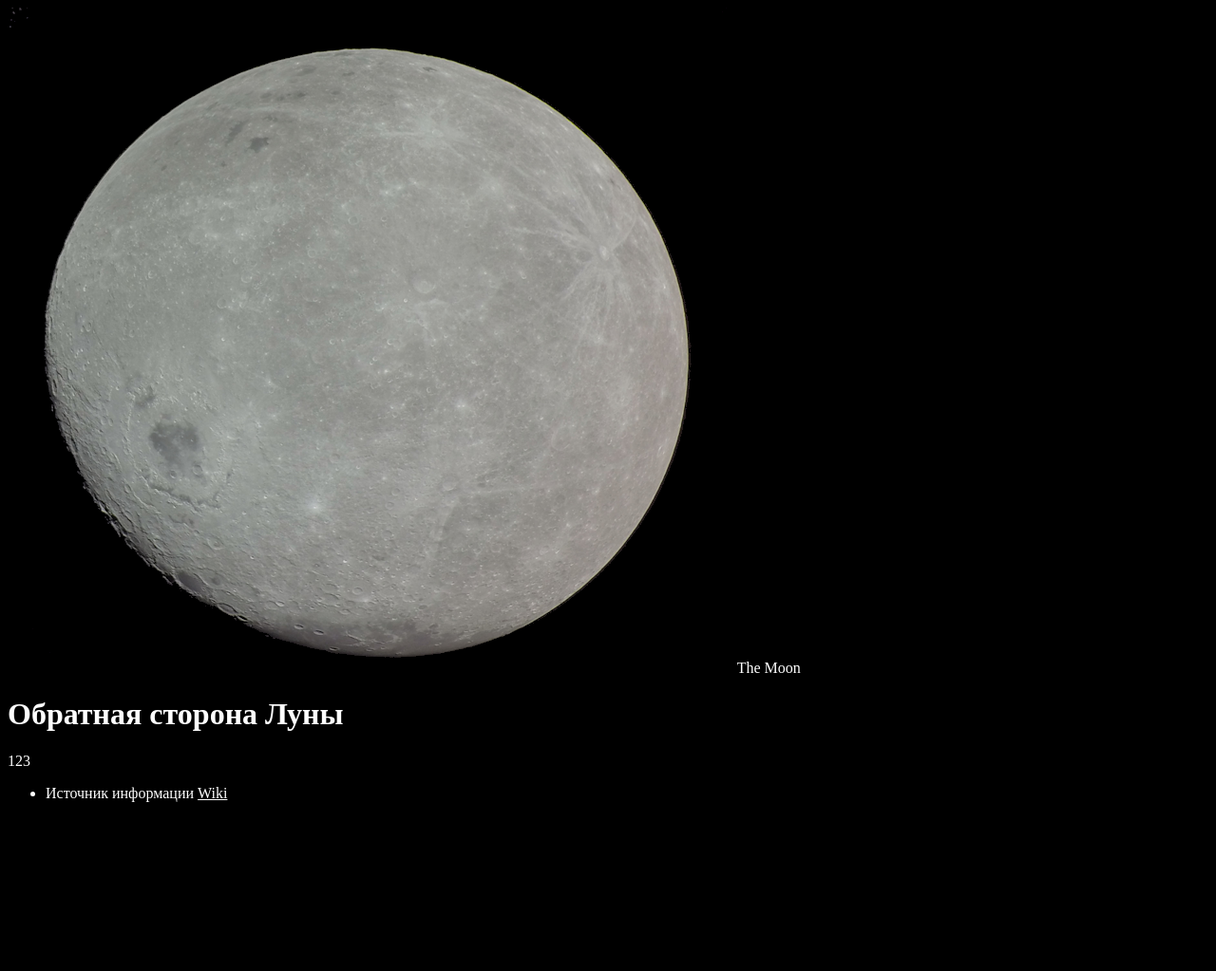
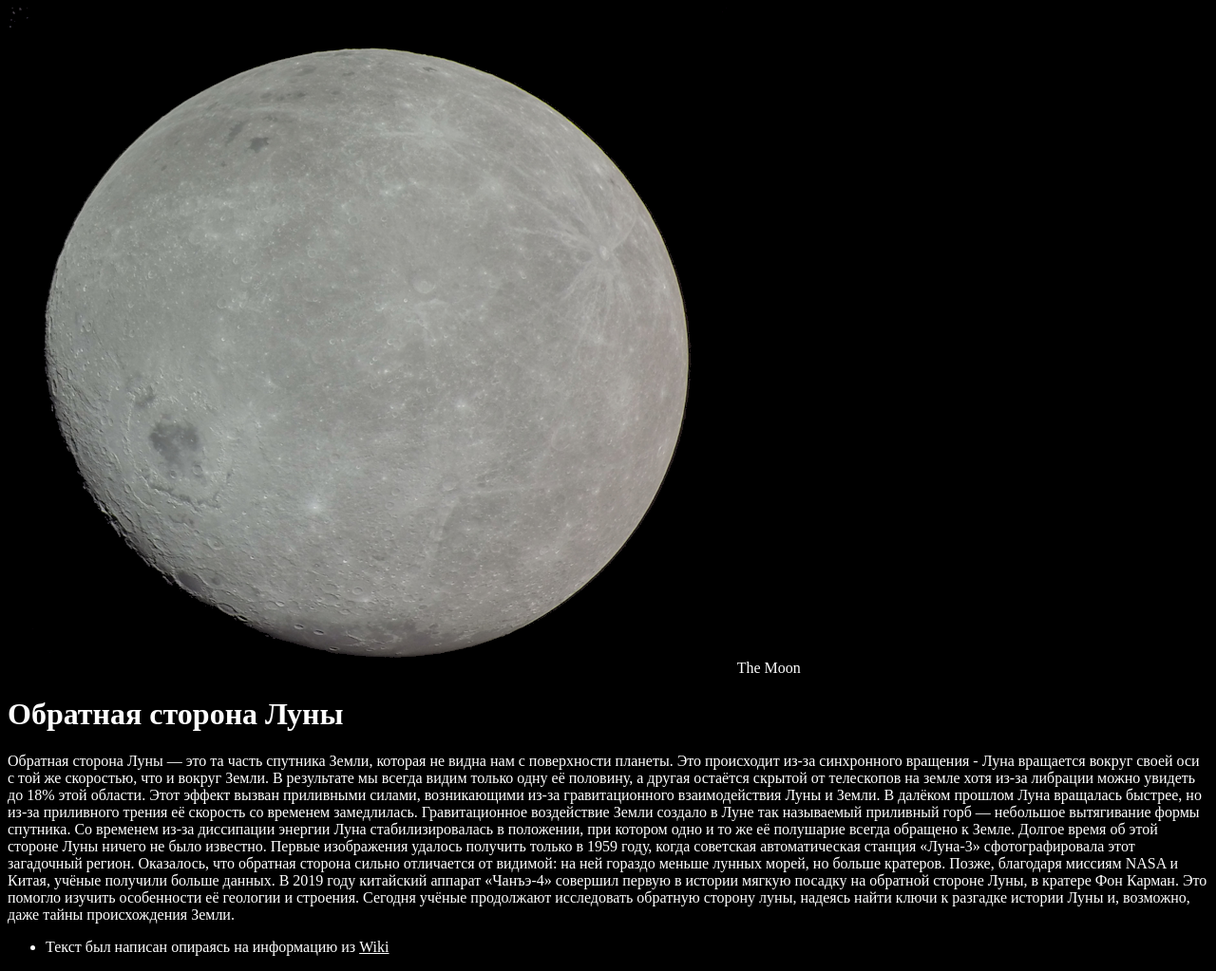
Before and after one commit to hadtype/hadtype.github.io, a plain HTML site: page index.html in a window 1280 px wide. Shown: the whole page at 95% size. Before the commit the page ends 861 px from the top, so only its background shows below. Drawn offline with Linux system fonts and the light colour scheme.

Commit message:
Tue, Mar 11, 2025, 6:23 PM +07:00

```diff
--- a/index.html
+++ b/index.html
@@ -11,9 +11,13 @@
         <img src="Far_side_of_the_Moon SMALLER1.png">
         <a hrf= "tspu.hmtl">The Moon</a><!--The text next to the picture -->
           <h1>Обратная сторона Луны</h1> <!--Name of the text -->
-        <p>123</p><!--Main text -->
+        <p>Обратная сторона Луны — это та часть спутника Земли, которая не видна нам с поверхности планеты. Это происходит из-за синхронного вращения - Луна вращается вокруг своей оси с той же скоростью, что и вокруг Земли. В результате мы всегда видим только одну её половину, а другая остаётся скрытой от телескопов на земле хотя из-за либрации можно увидеть до 18% этой области.
+Этот эффект вызван приливными силами, возникающими из-за гравитационного взаимодействия Луны и Земли. В далёком прошлом Луна вращалась быстрее, но из-за приливного трения её скорость со временем замедлилась. Гравитационное воздействие Земли создало в Луне так называемый приливный горб — небольшое вытягивание формы спутника. Со временем из-за диссипации энергии Луна стабилизировалась в положении, при котором одно и то же её полушарие всегда обращено к Земле.
+Долгое время об этой стороне Луны ничего не было известно. Первые изображения удалось получить только в 1959 году, когда советская автоматическая станция «Луна-3» сфотографировала этот загадочный регион. Оказалось, что обратная сторона сильно отличается от видимой: на ней гораздо меньше лунных морей, но больше кратеров.
+Позже, благодаря миссиям NASA и Китая, учёные получили больше данных. В 2019 году китайский аппарат «Чанъэ-4» совершил первую в истории мягкую посадку на обратной стороне Луны, в кратере Фон Карман. Это помогло изучить особенности её геологии и строения.
+Сегодня учёные продолжают исследовать обратную сторону луны, надеясь найти ключи к разгадке истории Луны и, возможно, даже тайны происхождения Земли.</p><!--Main text -->
         <ul>
-            <li>Источник информации <a href="https://en.wikipedia.org/wiki/Far_side_of_the_Moon#">Wiki</a></li> <!--Text after ^^^ -->
+            <li>Текст был написан опираясь на информацию из <a href="https://en.wikipedia.org/wiki/Far_side_of_the_Moon#">Wiki</a></li> <!--Text after ^^^ -->
         </ul>
     </body>
 </html>
```
